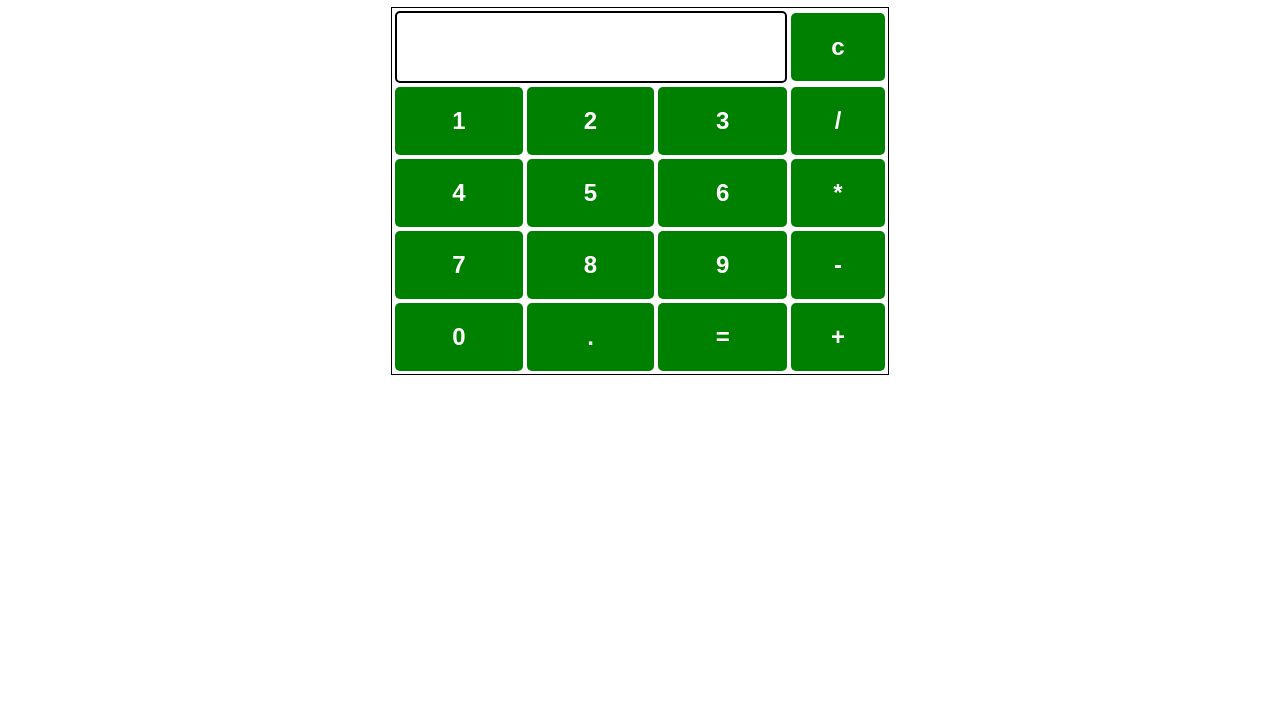
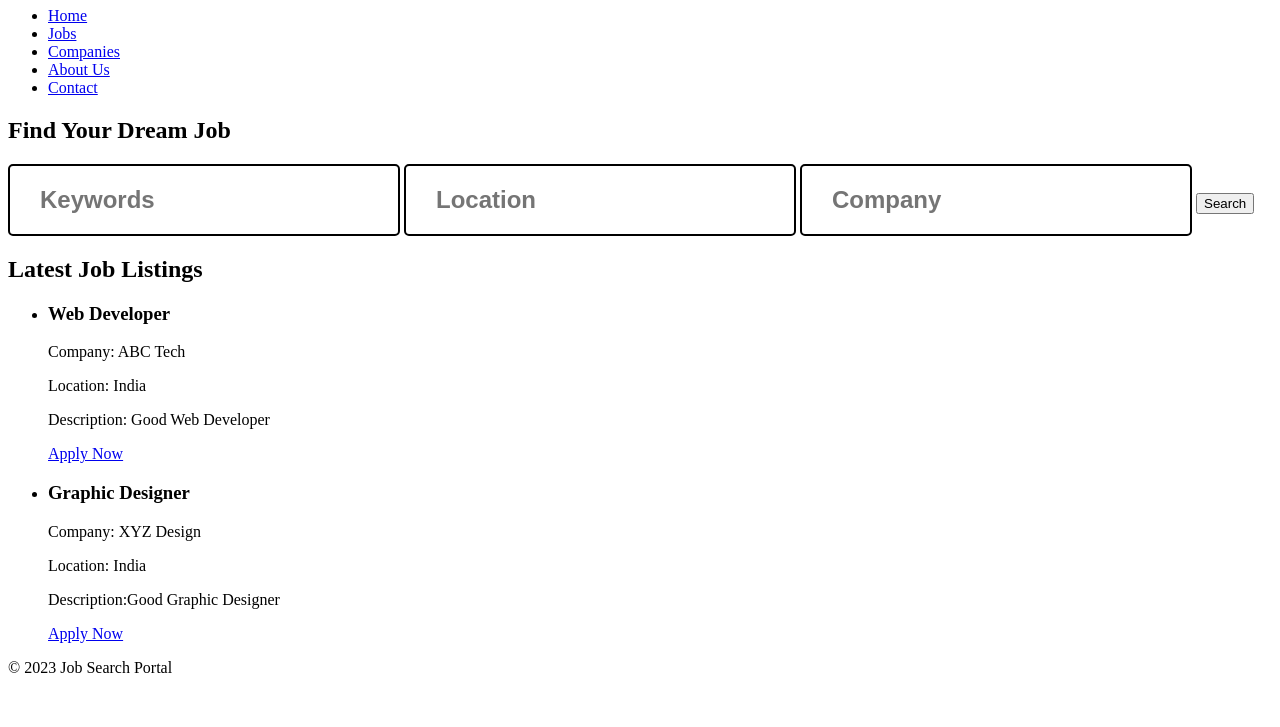
Before and after one commit to Prathyusha24-6/CODSOFT_TASK1, a plain HTML site: page index.html in a window 1280 px wide. Shown: the part 73-800 px from the top of the page. Drawn offline with Linux system fonts and the light colour scheme.

Commit message:
Add files via upload

```diff
--- a/index.html
+++ b/index.html
@@ -1,47 +1,69 @@
 <!DOCTYPE html>
-<html>
+<html lang="en">
 
 <head>
-    <title>HTML Calculator</title>
-    <h1>Calculator</h1>
+    <meta charset="UTF-8">
+    <meta name="viewport" content=
+        "width=device-width, initial-scale=1.0">
+    <title>
+        Design a Job Search Portal
+        using HTML and CSS
+    </title>
+
+    <link rel="stylesheet" href="style.css">
 </head>
-  <link rel="stylesheet" href="style.css">
+
 <body>
+    <header>
+        <h1>Job Search Portal</h1>
+    </header>
+    <nav>
+        <ul>
+            <li><a href="#">Home</a></li>
+            <li><a href="#">Jobs</a></li>
+            <li><a href="#">Companies</a></li>
+            <li><a href="#">About Us</a></li>
+            <li><a href="#">Contact</a></li>
+        </ul>
+    </nav>
+    <section class="search">
+        <h2>Find Your Dream Job</h2>
+        <form action="#" method="get">
+            <input type="text" name="keywords"
+                placeholder="Keywords">
+            <input type="text" name="location"
+                placeholder="Location">
+            <input type="text" name="company"
+                placeholder="Company">
+            <button type="submit">
+                Search
+            </button>
+        </form>
+    </section>
 
-    <!-- Create table -->
-    <table id="calcu">
-        <tr>
-            <td colspan="3">
-                <input type="text" id="result">
-            </td>
-            <td><input type="button" value="c"></td>
-        </tr>
+    <section class="job-listings">
+        <h2>Latest Job Listings</h2>
+        <ul>
+            <li>
+                <h3>Web Developer</h3>
+                <p>Company: ABC Tech</p>
+                <p>Location: India</p>
+                <p>Description: Good Web Developer</p>
+                <a href="#">Apply Now</a>
+            </li>
+            <li>
+                <h3>Graphic Designer</h3>
+                <p>Company: XYZ Design</p>
+                <p>Location: India </p>
+                <p>Description:Good Graphic Designer</p>
+                <a href="#">Apply Now</a>
+            </li>
+        </ul>
+    </section>
 
-        <tr>
-            <td><input type="button" value="1"></td>
-            <td><input type="button" value="2"></td>
-            <td><input type="button" value="3"></td>
-            <td><input type="button" value="/"></td>
-        </tr>
-        <tr>
-            <td><input type="button" value="4"></td>
-            <td><input type="button" value="5"></td>
-            <td><input type="button" value="6"></td>
-            <td><input type="button" value="*"></td>
-        </tr>
-        <tr>
-            <td><input type="button" value="7"></td>
-            <td><input type="button" value="8"></td>
-            <td><input type="button" value="9"></td>
-            <td><input type="button" value="-"></td>
-        </tr>
-        <tr>
-            <td><input type="button" value="0"></td>
-            <td><input type="button" value="."></td>
-            <td><input type="button" value="="></td>
-            <td><input type="button" value="+"></td>
-        </tr>
-    </table>
+    <footer>
+        <p>&copy; 2023 Job Search Portal</p>
+    </footer>
 </body>
 
 </html>
--- /dev/null
+++ b/styles.css
@@ -0,0 +1,132 @@
+{
+    margin: 0;
+    padding: 0;
+    box-sizing: border-box;
+}
+
+body {
+    font-family: Arial, sans-serif;
+    background-color: #f4f4f4;
+    line-height: 1.6;
+    color: #333;
+}
+
+header {
+    background-color: #46812a;
+    color: #fff;
+    text-align: center;
+    padding: 1rem 0;
+}
+
+nav ul {
+    list-style: none;
+    display: flex;
+    justify-content: center;
+    background-color: #746f6f;
+    padding: 0.5rem 0;
+}
+
+nav li {
+    margin-right: 20px;
+}
+
+nav a {
+    text-decoration: none;
+    color: #fff;
+    font-weight: bold;
+    transition: color 0.3s;
+}
+
+nav a:hover {
+    color: #ff6600;
+}
+
+.search {
+    text-align: center;
+    margin-top: 2rem;
+}
+
+.search h2 {
+    font-size: 24px;
+    margin-bottom: 1rem;
+}
+
+.search form {
+    display: flex;
+    justify-content: center;
+    align-items: center;
+}
+
+.search input[type="text"] {
+    padding: 10px;
+    margin-right: 10px;
+    border: 1px solid #ccc;
+    border-radius: 4px;
+}
+
+.search button {
+    background-color: #ff6600;
+    color: #fff;
+    border: none;
+    padding: 10px 20px;
+    border-radius: 4px;
+    cursor: pointer;
+    transition: background-color 0.3s;
+}
+
+.search button:hover {
+    background-color: #ff3300;
+}
+
+.job-listings {
+    margin: 2rem 0;
+}
+
+.job-listings h2 {
+    font-size: 24px;
+    margin-bottom: 1rem;
+    text-align: center;
+}
+
+.job-listings ul {
+    list-style: none;
+}
+
+.job-listings li {
+    background-color: #fff;
+    border: 1px solid #ccc;
+    padding: 20px;
+    margin-bottom: 20px;
+    box-shadow: 0 2px 4px rgba(0, 0, 0, 0.1);
+}
+
+.job-listings h3 {
+    font-size: 20px;
+    margin-bottom: 10px;
+}
+
+.job-listings p {
+    font-size: 14px;
+    margin-bottom: 10px;
+}
+
+.job-listings a {
+    background-color: #333;
+    color: #fff;
+    text-decoration: none;
+    padding: 10px 20px;
+    border-radius: 4px;
+    display: inline-block;
+    transition: background-color 0.3s;
+}
+
+.job-listings a:hover {
+    background-color: #ff6600;
+}
+
+footer {
+    text-align: center;
+    background-color: #333;
+    color: #fff;
+    padding: 1rem 0;
+}
```
